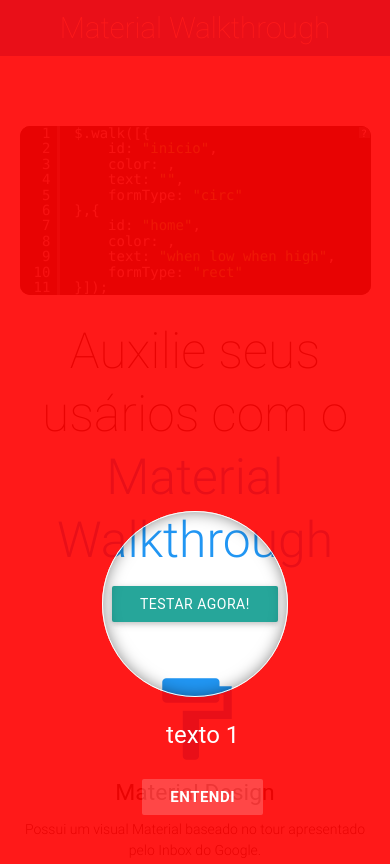
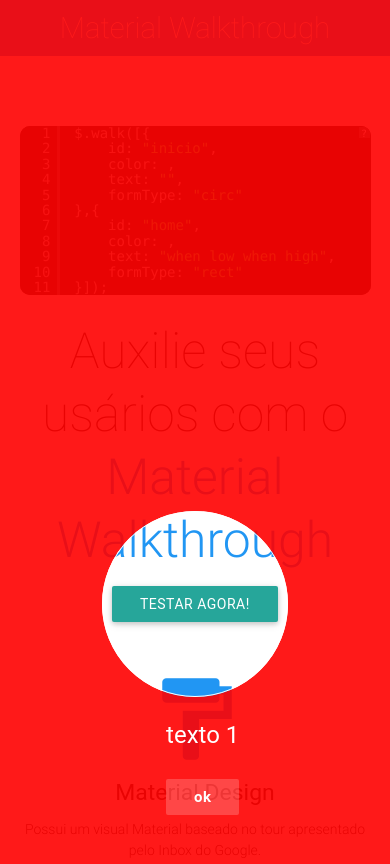
Before and after one commit to essetwide/material-walkthrough, a plain HTML site: page index.html in a window 390 px wide. Shown: the top 864 px of the page. Drawn offline with nearby package versions, Linux system fonts and the light colour scheme; some icons are missing; a web font is replaced by a local one.

Commit message:
doc(script.js): Novas especificações; refact(script.js): Ajustes de performance (menos chamadas jQuery); feat(zoom): Iniando a feature de zoomOut.

```diff
--- a/index.html
+++ b/index.html
@@ -376,14 +376,17 @@
                 {
                     selector: '#inicio',
                     text: 'texto 1',
-                    color: 'red'
+                    color: 'red',
+                    acceptText: 'ok'
                 }, {
                     selector: '#home',
-                    text: 'texto 2'
+                    text: 'texto 2',
+                    acceptText: 'sure'
                 }, {
                     selector: '#inicio',
                     text: 'texto 3',
-                    color: 'purple'
+                    color: 'purple',
+                    acceptText: 'I got it!'
                 },{
                     selector: '#home',
                     text: 'texto 4',
--- a/src/script.js
+++ b/src/script.js
@@ -1,20 +1,51 @@
 (function ($) {
-    // REALIZAR ALGUNS AJUSTES DE PERFORMANCE: Armazenar valores (chamadas jquery etc) frequentemente utilizados.
-    // Organizar o escopo aqui em cima.
-    var WALK_MIN_SIZE = 60;
-    var WALK_DEFAULT_COLOR = '#2196F3';
-    var WALK_SCROLL_DELAY = 500;
-    var WALK_BLINK_TRANSITION = false;
+    // Settings
+    var WALK_MIN_SIZE = 60; // Defines a min size for the walk hole;
+    var WALK_DEFAULT_COLOR = '#2196F3'; // Default color used when the color param is null;
+    var WALK_TRANSITION_DELAY = 500; // Delay of walk transitions;
+    var WALK_BLINK_TRANSITION = false; // hide/show in transitions;
+    var WALK_MAX_PERCENTAGE_SIZE = 0.5; //;
 
-    $._WALK_CURRENT_WALKPOINTS;
-    $._WALK_CURRENT_ENDCALLBACK;
-    $._WALK_CURRENT_POINT;
-    $._WALK_MUTATION_OBSERVER;
+    var walkContent = {};
+    var walkWrapper = {};
+    var walkText = {};
+    var walkButton = {};
 
+    /**
+     * Global variable that holds the current walk configuration.
+     * @type {WalkPoint[]}
+     */
+    $._walkPoints = [];
+
+    /**
+     * Global variable that holds the current callback function that will be called when the walk is ended.
+     * @type {function}
+     */
+    $._walkCallback = null;
+
+    /**
+     * Global variable that holds the current point index in _walkPoints array.
+     * @type {number}
+     */
+    $._walkCurrentIndex = 0;
+
+    /**
+     * Global variable that holds the MutationObserver that listen body modifications.
+     * @type {MutationObserver}
+     */
+    $._walkMutationObserver = null;
+
+
+    function init() {
+        $('body').append("<div id='walk-wrapper'><div id='walk-content'><div id='walk-text'></div><button id='walk-button'></button></div></div>");
+        walkContent = $('#walk-content');
+        walkWrapper = $('#walk-wrapper');
+        walkText = $('#walk-text');
+        walkButton = $('#walk-button');
+    }
 
     function calculatePosition(targetElt) {
         console.log('CALCULATING WALK POSITION:');
-        var walkElement = $('#walk-wrapper');
 
         var holeSize = targetElt.outerHeight() > targetElt.outerWidth() ? targetElt.outerHeight() : targetElt.outerWidth(); // Pegar a maior medida
         if (holeSize < WALK_MIN_SIZE) holeSize = WALK_MIN_SIZE;
@@ -29,12 +60,20 @@
             console.log('\tscrolling to: ' + scrollTo);
             $('html, body').animate({
                 scrollTop: scrollTo
-            }, WALK_SCROLL_DELAY);
+            }, WALK_TRANSITION_DELAY);
+        }
+
+        // Fixing zoom
+        var smallestMeasure = $(window).height() > $(window).width() ? $(window).width() : $(window).height();
+        if (holeSize > smallestMeasure * WALK_MAX_PERCENTAGE_SIZE) {
+            var zoomAmount = (100 - WALK_MAX_PERCENTAGE_SIZE * 100);
+            console.log('\tsetting zoom: ' + zoomAmount);
+            $(document.body).css('zoom', zoomAmount + '%');
         }
 
 
         console.log('\tRENDERING...');
-        walkElement.css({
+        walkWrapper.css({
             'height': (holeSize + 20) + 'px',
             'width': (holeSize + 20) + 'px',
 
@@ -49,7 +88,6 @@
 
     function calculateTextPosition(targetElt) {
         var position = targetElt[0].getBoundingClientRect();
-        var walkContent = $('#walk-content');
 
         console.log('CALCULATING TEXT POSITION:');
         var canRenderInLeft = position.left + 175 > walkContent.width(); // 175 é a metade da largura do conteudo
@@ -58,10 +96,10 @@
 
         // REVER
         var canRenderInTop = position.top + walkContent.height() / 2 > $(window).height() / 2;
-        var canRenderInBottom = $(window).height() - (position.top + $('#walk-wrapper').height() / 2) > walkContent.height();
+        var canRenderInBottom = $(window).height() - (position.top + walkWrapper.height() / 2) > walkContent.height();
 
         console.log('\tcanRenderInTop: ' + canRenderInTop + '\n\tcanRenderInBottom: ' + canRenderInBottom);
-        console.log("\t\tEspaco Livre:"+ ($(window).height() - (position.top + $('#walk-wrapper').height() / 2) ));
+        console.log("\t\tEspaco Livre:"+ ($(window).height() - (position.top + walkWrapper.height() / 2) ));
         console.log("\t\tEspaco Necessário: "+walkContent.height());
 
         /* QUADRO DE POSIÇÕES
@@ -74,13 +112,13 @@
 
         console.log('\tRENDERING...');
         if (canRenderInRight || canRenderInLeft) {
-            $('#walk-content').css({
+            walkContent.css({
                 'margin-top': '0px',
                 'left': canRenderInRight ? '100%' : '-170%',
                 'text-align': canRenderInRight ? 'left' : 'right',
             });
         } else { //centralizado
-            $('#walk-content').css({
+            walkContent.css({
                 'margin-top': '20px',
                 'left': '-40%',
                 'text-align': 'center',
@@ -88,11 +126,11 @@
         }
 
         if(!canRenderInBottom) {
-            $('#walk-content').css({
+            walkContent.css({
                 'top': '-70%'
             });
         } else {
-            $('#walk-content').css({
+            walkContent.css({
                 'top': '100%'
             });
         }
@@ -112,8 +150,8 @@
         $(window).off('resize', updateHandler);
         $(window).on('resize', updateHandler);
 
-        $._WALK_MUTATION_OBSERVER = new MutationObserver(updateHandler);
-        $._WALK_MUTATION_OBSERVER.observe(document.body, {
+        $._walkMutationObserver = new MutationObserver(updateHandler);
+        $._walkMutationObserver.observe(document.body, {
             childList: true,
             subtree: true
         });
@@ -125,100 +163,108 @@
      * Walk Function. Show a walkthrough for a single point.
      * @param {string}   contentText     Text that will be displayed in the content of the walkthrough;
      * @param {string}   [color]         Optional (for default blue color). Color in hash hex or in rgb() function;
+     * @param {string}   acceptText    The text that will be displayed on accept button;
      * @param {function} [closeCallback] Callback that will be called when the walkthrough point is closed;
      * @param {boolean}  [isPartial]     Or a boolean used to indicate if the walk is compound;
      */
-    $.fn.walk = function (contentText, color, closeCallback, isPartial) {
-        console.log(contentText + ' ' + color + ' ' + closeCallback + ' ' + isPartial);
+    $.fn.walk = function (contentText, color, acceptText, closeCallback, isPartial) {
         var element = this;
-        var walkerWrapper = $('#walk-wrapper'); // ESSA MERDA DE COMEÇO NAO EXISTE
         if (!element.width()) return;
 
         disableScroll();
 
-        if (walkerWrapper.length == 0) {
-            $('body').append("<div id='walk-wrapper'><div id='walk-content'><div id='walk-text'></div><button id='walk-button'>ENTENDI</button></div></div>"); // AQUI ELE CRIA
-            walkerWrapper = $('#walk-wrapper'); // TEM QUE PEGAR O CARA DE NOVO
-        } else {
-            walkerWrapper.show();
+        if ($('#walk-wrapper').length == 0) {
+            init();
         }
+        walkWrapper.show();
+        walkContent.hide();
+        walkText.html(contentText);
+        walkButton.html(acceptText);
 
-        var walkText = $('#walk-text'); //ESSA LINHA VEIO PRA BAIXO
-        walkText.html(contentText);
-        $('#walk-content').hide();
+        if(isPartial && $._walkCurrentIndex == 0) {
+            walkWrapper.removeClass('open');
+        }
+        setTimeout(function() {
+            walkContent.show();
+            if(isPartial && $._walkCurrentIndex == 0) walkWrapper.addClass('open');
+        }, WALK_TRANSITION_DELAY);
 
-        if(isPartial && $._WALK_CURRENT_POINT == 0) walkerWrapper.removeClass('open');
-        setTimeout(function() {
-            $('#walk-content').show();
-             if(isPartial && $._WALK_CURRENT_POINT == 0) walkerWrapper.addClass('open');
-        }, WALK_SCROLL_DELAY);
-
-        walkerWrapper.css({
+        walkWrapper.css({
             'border-color': (!!color) ? color : WALK_DEFAULT_COLOR
         });
 
+
         if (WALK_BLINK_TRANSITION) {
             setTimeout(function () {
-                walkerWrapper.show();
-            }, WALK_SCROLL_DELAY);
+                walkWrapper.show();
+            }, WALK_TRANSITION_DELAY);
         }
 
         updatePositions(element);
         setupHandlers(element, closeCallback);
 
-        var confirmCallback = function (ev) {
-            if (WALK_BLINK_TRANSITION) walkerWrapper.hide();
+        var confirmCallback = function () {
+            if (WALK_BLINK_TRANSITION) walkWrapper.hide();
             if (!!isPartial) {
-                $._WALK_CURRENT_POINT++;
-                var point = $._WALK_CURRENT_WALKPOINTS[$._WALK_CURRENT_POINT];
+                $._walkCurrentIndex++;
+                var point = $._walkPoints[$._walkCurrentIndex];
                 // Se o ponto existe, entao pegue-o!
                 if (!!point) {
-                    $('#walk-button').off('click', confirmCallback);
-                    $._WALK_MUTATION_OBSERVER.disconnect();
-                    $(point.selector).walk(point.text, point.color, null, true);
+                    walkButton.off('click', confirmCallback);
+                    $._walkMutationObserver.disconnect();
+                    $(point.selector).walk(point.text, point.color, point.acceptText, null, true);
                 } else {
                     enableScroll();
 
-                    $('#walk-button').off('click', confirmCallback);
-                    $._WALK_MUTATION_OBSERVER.disconnect();
+                    walkButton.off('click', confirmCallback);
+                    $._walkMutationObserver.disconnect();
 
-                    if ($._WALK_CURRENT_ENDCALLBACK) $._WALK_CURRENT_ENDCALLBACK();
+                    if ($._walkCallback) $._walkCallback();
 
-                    walkerWrapper.removeClass('open');
+                    walkWrapper.removeClass('open');
                     setTimeout(function(){
-                        walkerWrapper.hide();
-                    }, 500);
+                        walkWrapper.hide();
+                    }, WALK_TRANSITION_DELAY);
                 }
             } else { // se é um walk único, então
                 enableScroll();
-                $('#walk-button').off('click', confirmCallback);
-                $._WALK_MUTATION_OBSERVER.disconnect();
+                walkButton.off('click', confirmCallback);
+                $._walkMutationObserver.disconnect();
 
                 if (!!closeCallback) closeCallback();
 
-                walkerWrapper.removeClass('open');
+                walkWrapper.removeClass('open');
                 setTimeout(function(){
-                        walkerWrapper.hide();
-                }, 500);
+                        walkWrapper.hide();
+                }, WALK_TRANSITION_DELAY);
             }
         };
 
-        $('#walk-button').on('click', confirmCallback);
+        walkButton.on('click', confirmCallback);
     };
 
     /**
-     * Set a walkthrough for multiple points in order.
-     * @param {object[]} walkPoints A WalkPoints array to set.
+     * A Object that configures an walkpoint.
+     * @typedef {object} WalkPoint
+     * @property {string} selector A jQuery selector of the element that the walk will focus;
+     * @property {string} [color] A CSS (rgb, rgba, hex, etc.) color specification that will paint the walk. #2196F3 is default;
+     * @property {string} text The readable content of the walk;
+     * @property {string} [acceptText] The text of the accept button of the walk;
+     */
+
+    /**
+     * Start a walkthrough for multiple points in order.
+     * @param {WalkPoint[]} walkPoints A WalkPoints array to set.
      * @param {function} [endCallback] An optional callback that will be executed when the walk is terminated.
      */
     $.walk = function (walkPoints, endCallback) {
         $._WALK_DEFAULT_DOCSIZE =
-        $._WALK_CURRENT_WALKPOINTS = walkPoints;
-        $._WALK_CURRENT_POINT = 0;
-        $._WALK_CURRENT_ENDCALLBACK = endCallback;
+        $._walkPoints = walkPoints;
+        $._walkCurrentIndex = 0;
+        $._walkCallback = endCallback;
 
         var point = walkPoints[0];
-        $(point.selector).walk(point.text, point.color, null, true);
+        $(point.selector).walk(point.text, point.color, point.acceptText,null, true);
     };
 
 
@@ -278,4 +324,5 @@
         document.onkeydown = null;
     }
 
+    init();
 })(jQuery);
--- a/src/style.css
+++ b/src/style.css
@@ -1,6 +1,12 @@
 @font-face{
     font-family: 'Roboto', sans-serif;
     src: url(https://fonts.googleapis.com/css?family=Roboto);
+}
+
+@media (max-width: 720px) {
+    #walk-wrapper {
+        box-shadow: none !important; /* Removing shadows because it cracks the mobile experience */
+    }
 }
 
 #walk-wrapper {
@@ -13,7 +19,6 @@
     left: 500px; /* POSIÇÃO DO CIRCULO
     top: 500px; /* POSIÇÃO DO CIRCULO  */
 
-    /* FIXO DO ESTILO */
     transform: translateZ(0);
     position: absolute;
     border-radius: 50%;
@@ -64,6 +69,11 @@
     border: solid 1px white; /* COR DA BORDINHA */
 }
 
+#walk-wrapper.close {
+    height: 300vw !important;
+    width: 300vw !important;
+}
+
 #walk-content {
     /* TEXTO E BOTÃO */
     position: absolute;
```
